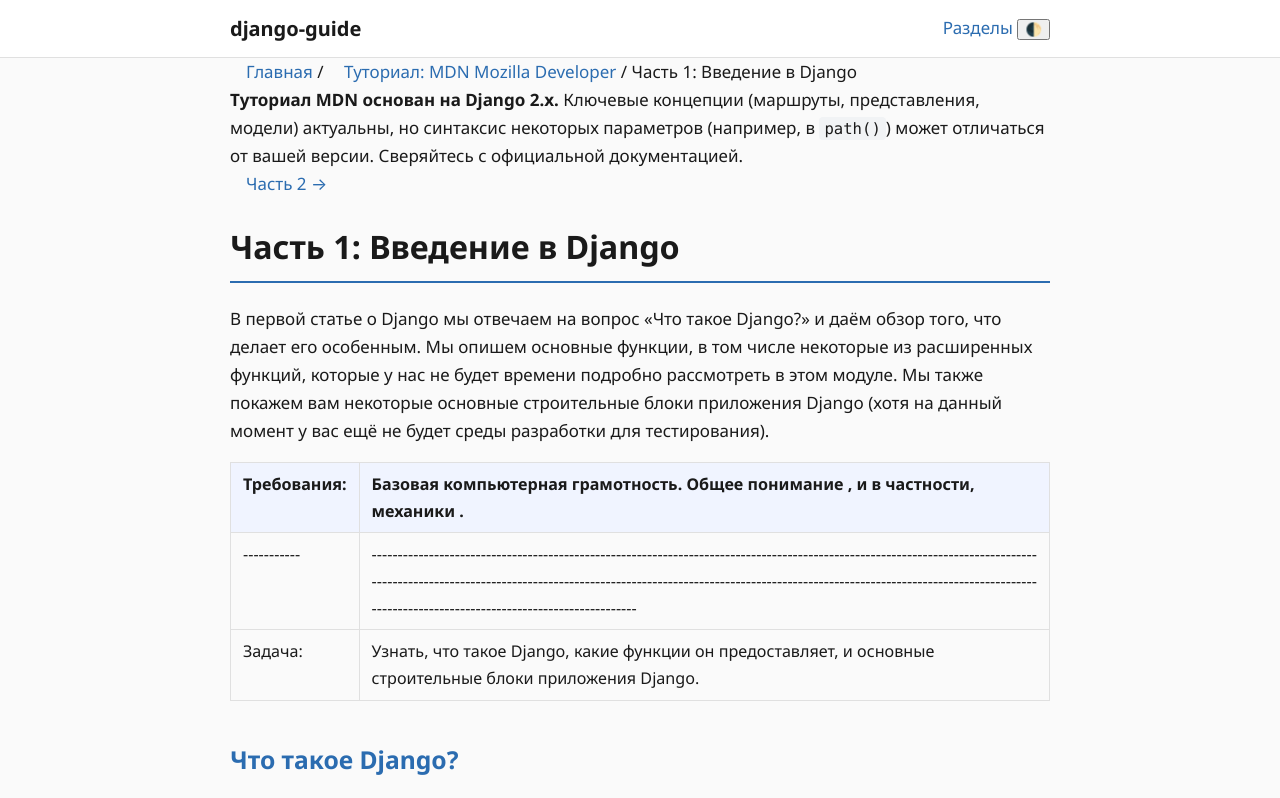
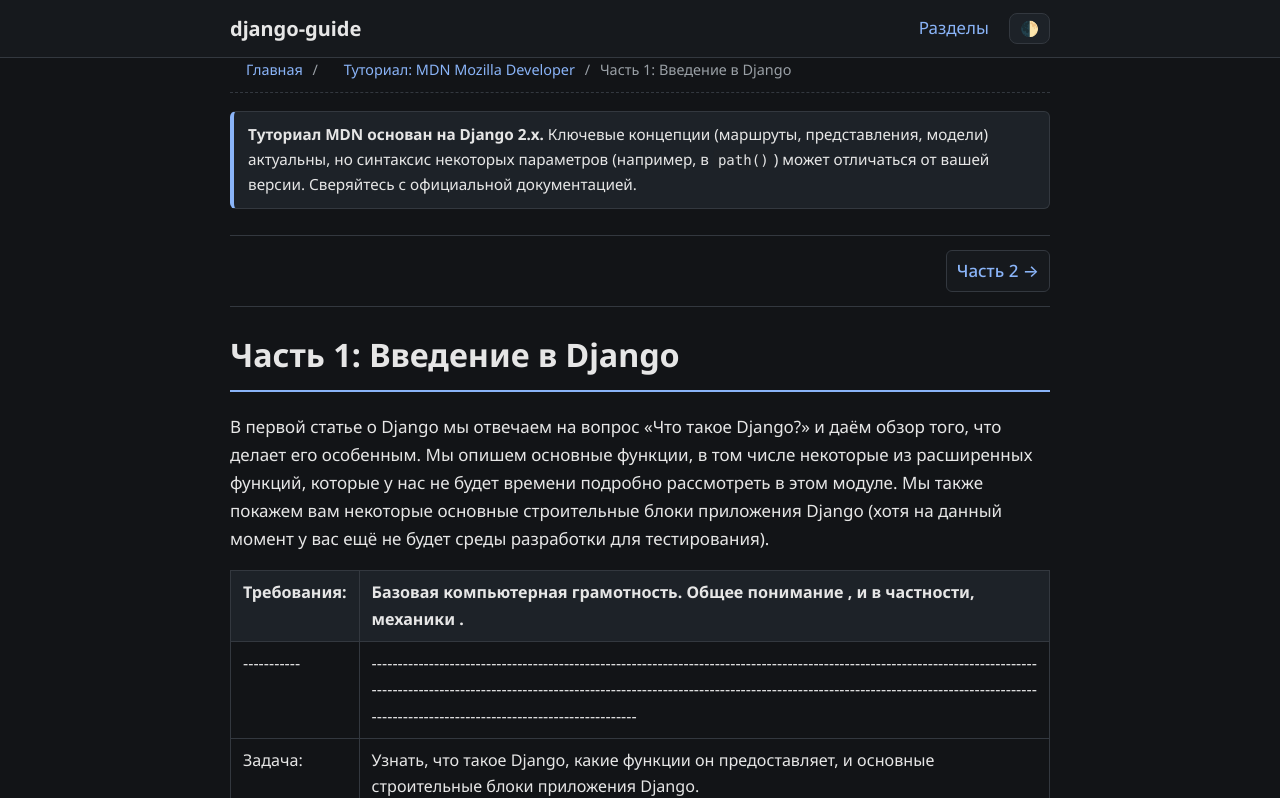
Before and after one commit to KilmanR/django-guide, a plain HTML site: page module_08_mdn_django__part01_mdn.html in a window 1280 px wide. Both pictures are taken after a click on the button "Переключить тему". Shown: the top 798 px of the page. Drawn offline with Linux system fonts and the light colour scheme.

Commit message:
Обновить стили: тёмная тема, навигация, крошки, start-here

```diff
--- a/css/style.css
+++ b/css/style.css
@@ -12,6 +12,24 @@
   --accent: #2b6cb0;
   --code-bg: #f1f3f5;
   --border: #e0e0e0;
+  --header-bg: #ffffff;
+  --panel-bg: #f0f4ff;
+  --box-bg: #ffffff;
+  --muted: #666666;
+  --shadow: rgba(0, 0, 0, 0.06);
+}
+
+[data-theme="dark"] {
+  --bg: #121417;
+  --fg: #e6e6e6;
+  --accent: #8ab4f8;
+  --code-bg: #1e2227;
+  --border: #33383f;
+  --header-bg: #16191d;
+  --panel-bg: #1d2228;
+  --box-bg: #16191d;
+  --muted: #9aa0a6;
+  --shadow: rgba(0, 0, 0, 0.4);
 }
 
 * { box-sizing: border-box; }
@@ -28,13 +46,26 @@
 .wrap { max-width: 860px; margin: 0 auto; padding: 0 20px; }
 
 header {
-  background: #fff;
+  background: var(--header-bg);
   border-bottom: 1px solid var(--border);
   position: sticky; top: 0;
 }
 header .wrap { display: flex; align-items: center; justify-content: space-between; padding: 12px 20px; }
 .brand { font-weight: 700; text-decoration: none; color: var(--fg); font-size: 20px; }
 nav a { margin-left: 16px; color: var(--accent); text-decoration: none; }
+
+.theme-toggle {
+  margin-left: 16px;
+  background: var(--panel-bg);
+  color: var(--fg);
+  border: 1px solid var(--border);
+  border-radius: 8px;
+  padding: 4px 10px;
+  font-size: 15px;
+  line-height: 1.4;
+  cursor: pointer;
+}
+.theme-toggle:hover { border-color: var(--accent); }
 
 main { padding: 28px 20px 60px; }
 
@@ -67,7 +98,7 @@
 
 table { border-collapse: collapse; width: 100%; margin: 1em 0; font-size: 0.95em; }
 th, td { border: 1px solid var(--border); padding: 8px 12px; text-align: left; vertical-align: top; }
-th { background: #f0f4ff; }
+th { background: var(--panel-bg); }
 
 ul { padding-left: 22px; }
 li { margin: 4px 0; }
@@ -80,8 +111,88 @@
   padding-top: 16px;
   border-top: 1px solid var(--border);
   font-size: 0.85em;
-  color: #666;
+  color: var(--muted);
 }
+
+
+.breadcrumbs {
+  font-size: 0.85em;
+  color: var(--muted);
+  margin-bottom: 18px;
+  padding-bottom: 10px;
+  border-bottom: 1px dashed var(--border);
+}
+.breadcrumbs .sep { margin: 0 6px; color: var(--muted); }
+.breadcrumbs .here { color: var(--text); }
+
+.chapter-nav {
+  display: flex;
+  justify-content: space-between;
+  gap: 12px;
+  margin: 26px 0 8px;
+  padding: 14px 0;
+  border-top: 1px solid var(--border);
+  border-bottom: 1px solid var(--border);
+}
+.chapter-nav .prev { text-align: left; }
+.chapter-nav .next { text-align: right; }
+.chapter-nav .nav-spacer { flex: 1; }
+.chapter-nav a {
+  max-width: 45%;
+  text-decoration: none;
+  font-weight: 500;
+  padding: 6px 10px;
+  border: 1px solid var(--border);
+  border-radius: 6px;
+  background: var(--box-bg);
+}
+.chapter-nav a:hover { border-color: var(--accent); }
+
+.version-notice {
+  margin: 18px 0 24px;
+  padding: 10px 14px;
+  font-size: 0.9em;
+  background: var(--panel-bg);
+  border: 1px solid var(--border);
+  border-left: 4px solid var(--accent);
+  border-radius: 6px;
+}
+
+.start-here {
+  margin: 22px 0 8px;
+  padding: 18px 22px;
+  background: var(--box-bg);
+  border: 1px solid var(--border);
+  border-left: 4px solid #ff9800;
+  border-radius: 10px;
+  box-shadow: 0 1px 4px var(--shadow);
+}
+.start-here h2 { margin-top: 0; color: var(--accent); }
+.start-here ol { margin: 0; padding-left: 22px; }
+.start-here li { margin: 6px 0; }
+
+.section { margin: 28px 0; }
+.section h2 {
+  font-size: 1.25em;
+  background: var(--panel-bg);
+  border: 1px solid var(--border);
+  border-left: 4px solid var(--accent);
+  border-radius: 6px;
+  padding: 10px 14px;
+  margin-bottom: 10px;
+}
+.section .index li a { font-weight: 500; }
+
+.about {
+  margin-top: 44px;
+  padding: 20px 24px;
+  background: var(--box-bg);
+  border: 1px solid var(--border);
+  border-radius: 10px;
+  box-shadow: 0 1px 4px var(--shadow);
+}
+.about h2 { color: var(--accent); }
+.about ul.index li { border-bottom: none; padding: 3px 0; }
 
 @media (max-width: 600px) {
   body { font-size: 16px; }
```
